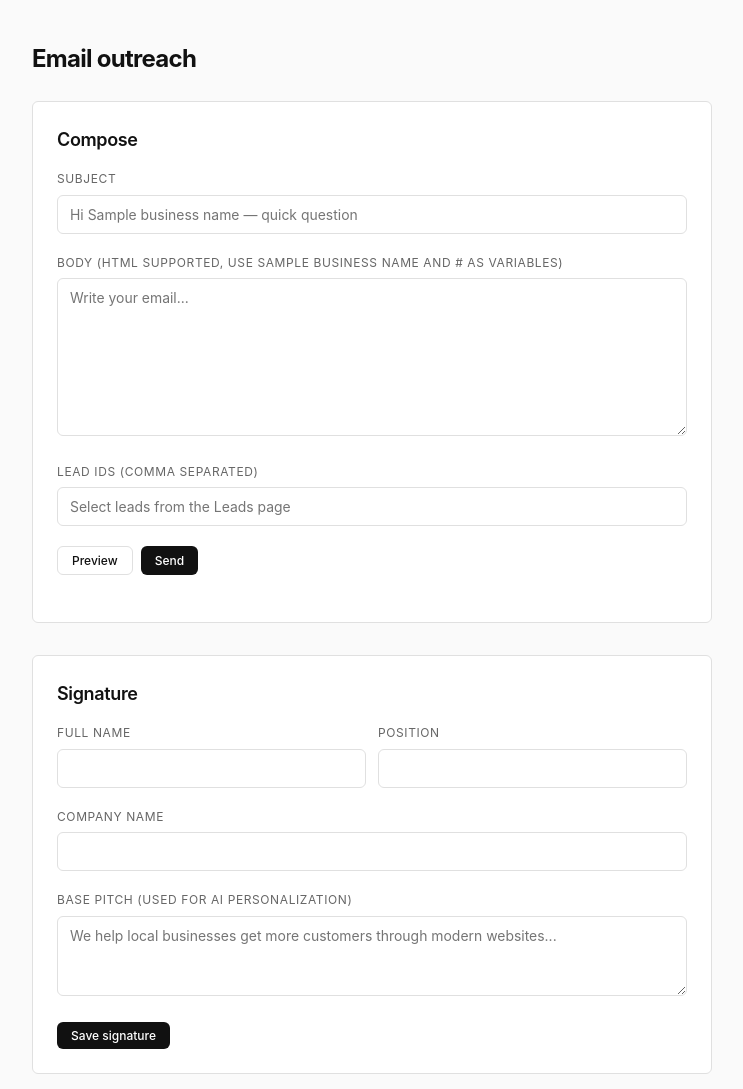
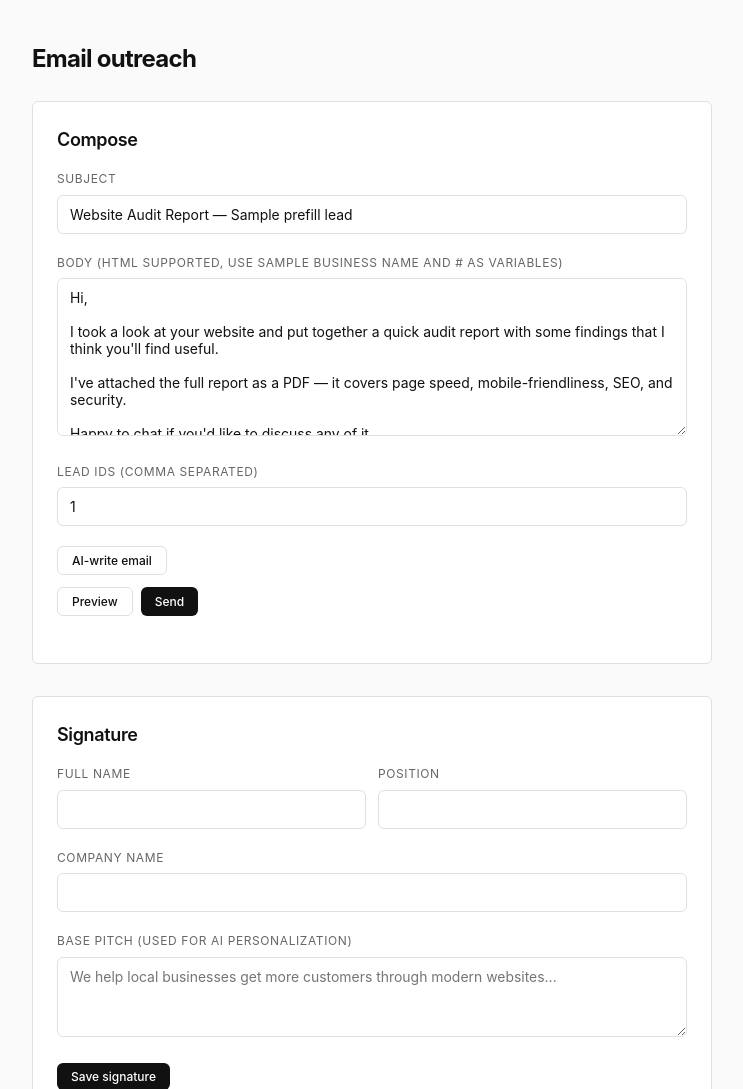
Before and after one commit to lauravimes/leadblitz-deploy, a FastAPI app: template app/templates/pages/email.html in a window 1280 px wide. Shown: the top 1089 px of the page, without its empty margins (268-1011 px from the left). Run offline with FastAPI, Linux system fonts and the light colour scheme; the template is opened without the code that fills it: most values are stand-ins (such as "Sample title", 1, 10 or a date in 2020); data that the repository does not hold is empty.

Commit message:
Change Email Report to compose flow instead of instant send
The Email Report button now navigates to the email compose page
with the lead pre-filled, subject/body prefilled, and the audit
report PDF marked for attachment. Users can edit the email, use
AI to write it, or preview before sending. Report is generated
and attached on send.

Co-Authored-By: Claude Opus 4.6 <noreply@anthropic.com>

```diff
--- a/app/templates/pages/email.html
+++ b/app/templates/pages/email.html
@@ -8,20 +8,67 @@
 
 <div class="card">
   <h2>Compose</h2>
+  {% if attach_report and prefill_lead %}
+  <div style="margin-top:12px;padding:10px 14px;background:#f0fdf4;border:1px solid #bbf7d0;border-radius:8px;font-size:14px">
+    Audit report for <strong>{{ prefill_lead.name }}</strong> will be attached as PDF
+  </div>
+  {% endif %}
   <form id="email-form" style="margin-top:16px">
+    {% if attach_report and prefill_lead %}
+    <input type="hidden" name="attach_report" value="1">
+    {% endif %}
     <div class="form-group">
       <label>Subject</label>
-      <input type="text" name="subject" id="email-subject" placeholder="Hi {{business_name}} — quick question" value="">
+      <input type="text" name="subject" id="email-subject"
+             placeholder="Hi {{business_name}} — quick question"
+             value="{% if prefill_lead %}Website Audit Report — {{ prefill_lead.name }}{% endif %}">
     </div>
     <div class="form-group">
       <label>Body (HTML supported, use {{business_name}} and {{website}} as variables)</label>
-      <textarea name="body" id="email-body" rows="8" placeholder="Write your email..."></textarea>
+      <textarea name="body" id="email-body" rows="8" placeholder="Write your email...">{% if prefill_lead %}Hi,
+
+I took a look at your website and put together a quick audit report with some findings that I think you'll find useful.
+
+I've attached the full report as a PDF — it covers page speed, mobile-friendliness, SEO, and security.
+
+Happy to chat if you'd like to discuss any of it.
+
+Best regards{% endif %}</textarea>
     </div>
     <div class="form-group">
       <label>Lead IDs (comma separated)</label>
-      <input type="text" name="lead_ids" id="email-lead-ids" placeholder="Select leads from the Leads page">
+      <input type="text" name="lead_ids" id="email-lead-ids"
+             placeholder="Select leads from the Leads page"
+             value="{% if prefill_lead %}{{ prefill_lead.id }}{% endif %}">
     </div>
-    <div style="display:flex;gap:8px">
+    {% if prefill_lead %}
+    <div style="display:flex;gap:8px;align-items:center">
+      <button type="button" class="btn btn-secondary btn-sm"
+              hx-post="/api/email/personalize"
+              hx-vals='{"lead_id":"{{ prefill_lead.id }}"}'
+              hx-target="#ai-fill-status"
+              hx-indicator="#ai-fill-status"
+              onclick="this.disabled=true;this.textContent='Generating...'">AI-write email</button>
+      <span id="ai-fill-status" class="subtext"></span>
+    </div>
+    <script>
+    document.body.addEventListener('htmx:afterRequest', function(e){
+      if(e.detail.pathInfo && e.detail.pathInfo.requestPath==='/api/email/personalize'){
+        var btn=document.querySelector('[hx-post="/api/email/personalize"]');
+        if(btn){btn.disabled=false;btn.textContent='AI-write email';}
+        try{
+          var d=JSON.parse(e.detail.xhr.responseText);
+          if(d.subject)document.getElementById('email-subject').value=d.subject;
+          if(d.body)document.getElementById('email-body').value=d.body;
+          document.getElementById('ai-fill-status').innerHTML='<span class="saved-flash">Done</span>';
+        }catch(err){
+          document.getElementById('ai-fill-status').innerHTML='<span class="error-msg">Failed</span>';
+        }
+      }
+    });
+    </script>
+    {% endif %}
+    <div style="display:flex;gap:8px;margin-top:12px">
       <button type="button" class="btn btn-secondary btn-sm"
               hx-post="/api/email/preview"
               hx-include="#email-form"
@@ -30,7 +77,7 @@
               hx-post="/api/email/send"
               hx-include="#email-form"
               hx-target="#email-status"
-              hx-confirm="Send emails to selected leads?">Send</button>
+              hx-confirm="Send email to selected leads?">Send</button>
     </div>
     <span id="email-status" style="margin-left:12px"></span>
   </form>
--- a/app/templates/partials/report_actions.html
+++ b/app/templates/partials/report_actions.html
@@ -12,10 +12,7 @@
     <button type="submit" class="btn btn-secondary btn-sm">Internal PDF</button>
   </form>
   {% if lead.email %}
-  <button class="btn btn-primary btn-sm"
-          hx-post="/api/leads/{{ lead.id }}/report/email"
-          hx-target="#report-status"
-          hx-indicator="#report-indicator">Email Report</button>
+  <a href="/email?lead_id={{ lead.id }}&attach_report=1" class="btn btn-primary btn-sm">Email Report</a>
   {% endif %}
   <span id="report-indicator" class="htmx-indicator">Generating...</span>
   <span id="report-status"></span>
```
Also changed, not shown: app/routers/email.py (+28 -1 lines), app/routers/pages.py (+16 -2 lines).
